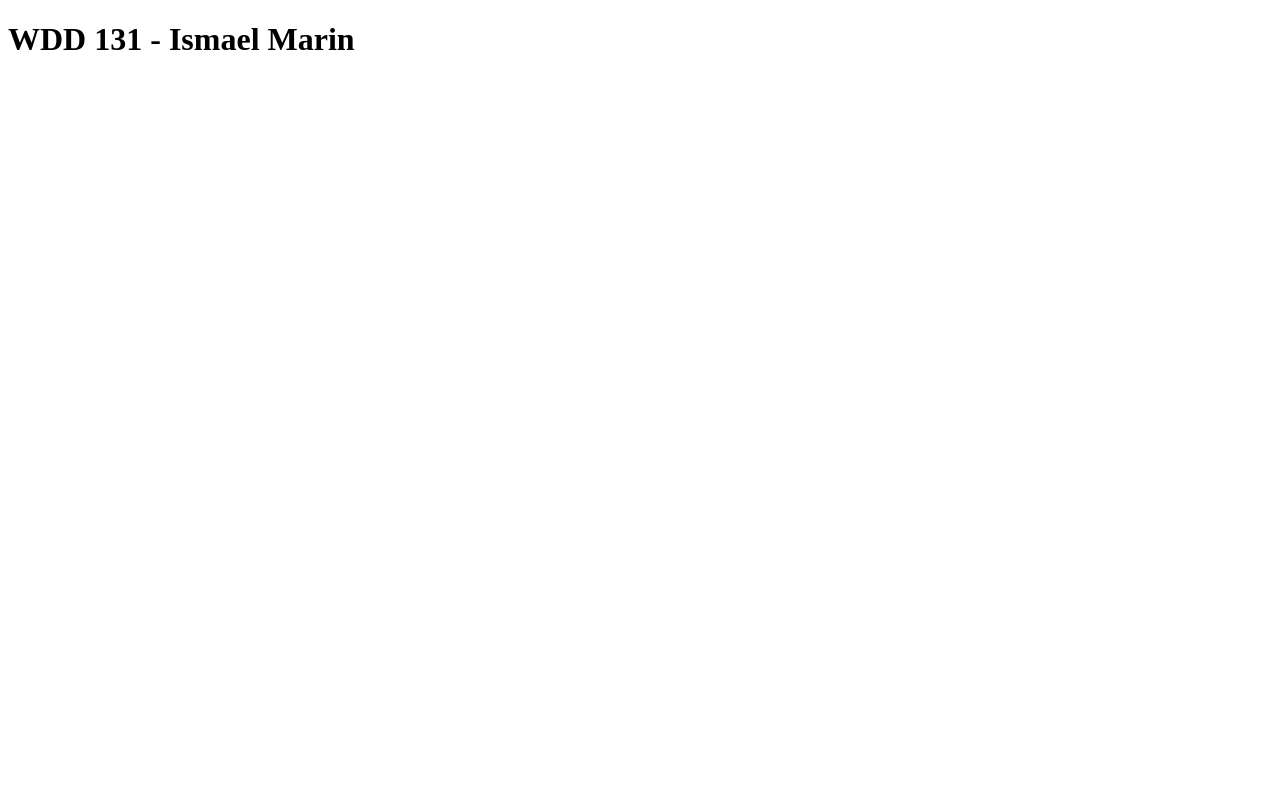
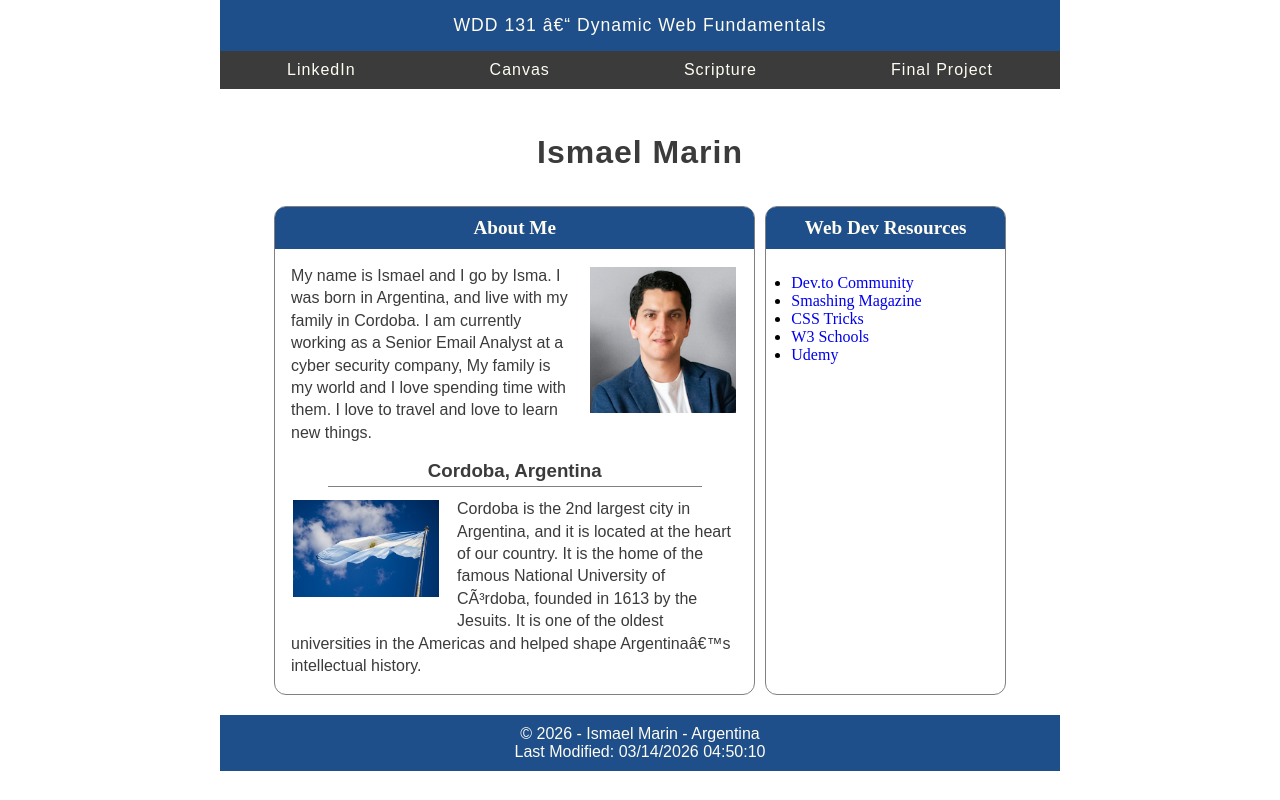
Before and after one commit to ismaelmarin2010/wdd131, a plain HTML site: page index.html in a window 1280 px wide. Drawn offline with Linux system fonts and the light colour scheme.

Commit message:
W01 Assignment: Home Page

```diff
--- a/index.html
+++ b/index.html
@@ -4,11 +4,62 @@
 <head>
     <meta charset="UTF=8">
     <meta name="viewport" content="width=device-width, initial-scale=1.0">
-    <title>WDD 131</title>
+    <title>WDD 131 – Dynamic Web Fundamentals – Ismael Marin</title>
+    <meta name="description" content="WDD 131 – Dynamic Web Fundamentals | Ismael Marin | ">
+    <meta name="author" content="Ismael Marin">
+    <link rel="stylesheet" href="styles/base.css">
+    <script src="scripts/getdates.js" defer></script>
 </head>
 
 <body>
-    <h1>WDD 131 - Ismael Marin</h1>
+    <header>
+        <span id="course-title">WDD 131 – Dynamic Web Fundamentals</span>
+        <nav>
+            <ul class="navigation">
+                <li><a href="https://linkedin.com/">LinkedIn</a></li>
+                <li><a href="https://byupw.instructure.com/">Canvas</a></li>
+                <li><a
+                        href="https://www.churchofjesuschrist.org/study/scriptures/bofm/moro/10?lang=eng&id=p31#p31">Scripture</a>
+                </li>
+                <li><a href="#">Final Project</a></li>
+            </ul>
+        </nav>
+    </header>
+
+    <main>
+
+        <h1>Ismael Marin</h1>
+
+        <section class="card left">
+            <h2>About Me</h2>
+            <img src="images/profile.png" alt="Ismael Marin" id="rgt">
+            <p>My name is Ismael and I go by Isma. I was born in Argentina, and live with my family in Cordoba. I am
+                currently working as a Senior Email Analyst at a cyber security company, My family is my world and I
+                love spending time with them. I love to travel and love to learn new things.</p>
+            <h3><span>Cordoba, Argentina</span></h3>
+            <img src="images/argentina.jpg" alt="Argentina" id="lft">
+            <p>Cordoba is the 2nd largest city in Argentina, and it is located at the heart of our country. It is the
+                home of the famous National University of Córdoba, founded in 1613 by the Jesuits. It is one of the
+                oldest universities in the Americas and helped shape Argentina’s intellectual history.</p>
+        </section>
+
+        <section class="card right">
+            <h2>Web Dev Resources</h2>
+            <ul>
+                <li><a href="https://dev.to/">Dev.to Community</a></li>
+                <li><a href="https://www.smashingmagazine.com/">Smashing Magazine</li>
+                <li><a href="https://css-tricks.com/">CSS Tricks</a></li>
+                <li><a href="https://www.w3schools.com/">W3 Schools</a></li>
+                <li><a href="https://www.udemy.com/">Udemy</a></li>
+            </ul>
+        </section>
+
+    </main>
+
+    <footer>
+        <p>&copy; <span id="currentyear"></span> - Ismael Marin - Argentina</p>
+        <p>Last Modified: <span id="lastModified"></span></p>
+    </footer>
 </body>
 
 </html>
--- /dev/null
+++ b/scripts/getdates.js
@@ -0,0 +1,4 @@
+const year = document.querySelector("#currentyear");
+year.textContent = new Date().getFullYear();
+
+document.getElementById("lastModified").textContent = document.lastModified;
--- /dev/null
+++ b/styles/base.css
@@ -0,0 +1,208 @@
+/* Hard Reset of CSS for the Page */
+* {
+    margin: 0;
+    padding: 0;
+    box-sizing: border-box;
+}
+
+/* Main Variables */
+:root {
+    --primary-color: rgba(30, 79, 138, 1);
+    /* Blue for background */
+    --secondary-color: rgb(255, 226, 95);
+    /* Yellow as the safety helmet */
+    --accent1-color: rgb(59, 59, 59);
+    /* Forrest green for ...?*/
+    --accent2-color: rgba(255, 252, 242, 1);
+    /* For text over dark background */
+    --border-color: rgba(0, 0, 0, 1);
+    /* Black for border and some text */
+    --border-shadow-color: rgba(128, 128, 128, 1);
+    /* Gray for shadow */
+    --heading-font-family: "Google Sans", sans-serif;
+    --heading-font-weight: 500;
+    --heading-font-style: normal;
+    --heading-font-grad: 0;
+    --body-font: 'Roboto', sans-serif;
+}
+
+/*--------------------------------*/
+header,
+main,
+footer {
+    max-width: 840px;
+    margin: 0 auto;
+}
+
+/*--------------------------------*/
+
+/* HEADER */
+header,
+footer {
+    background-color: var(--primary-color);
+    color: var(--accent2-color);
+    /* margin: 1rem auto; */
+    /* display: grid;
+    grid-template-columns: 1fr 1fr 1fr 1fr; */
+    align-items: center;
+}
+
+/*--------------------------------*/
+#course-title {
+    display: block;
+    font-family: var(--heading-font-family);
+    font-weight: var(--heading-font-weight);
+    font-style: var(--heading-font-style);
+    letter-spacing: 1px;
+    font-size: 1.1rem;
+    color: var(--accent2-color);
+    padding: 15px 0 15px 0;
+    text-align: center;
+}
+
+/*--------------------------------*/
+.navigation {
+    background-color: var(--accent1-color);
+    display: flex;
+    list-style: none;
+}
+
+.navigation li {
+    flex: 1 1 auto;
+}
+
+.navigation a {
+    display: flex;
+    color: var(--accent2-color);
+    padding: 10px;
+    text-decoration: none;
+    font-family: var(--heading-font-family);
+    font-weight: var(--heading-font-weight);
+    font-style: var(--heading-font-style);
+    letter-spacing: 1px;
+    font-size: 1rem;
+    justify-content: center;
+}
+
+.navigation a:hover {
+    color: var(--secondary-color);
+    text-decoration: none;
+    font-weight: 500;
+    background-color: black;
+}
+
+/*--------------------------------*/
+main {
+    display: grid;
+    grid-template-columns: 0.1fr 2fr 1fr 0.1fr;
+    grid-gap: 10px;
+    padding: 20px;
+}
+
+
+/*--------------------------------*/
+main h1 {
+    grid-row: 1 / 2;
+    grid-column: 1 / 5;
+    display: block;
+    text-align: center;
+    padding: 25px;
+    font-family: var(--heading-font-family);
+    font-weight: 700;
+    font-style: var(--heading-font-style);
+    letter-spacing: 1px;
+    font-size: 2rem;
+    color: var(--accent1-color);
+    justify-content: center;
+}
+
+/*--------------------------------*/
+main .left {
+    grid-row: 2 / 3;
+    grid-column: 2 / 3;
+}
+
+main .right {
+    grid-row: 2 / 3;
+    grid-column: 3 / 4;
+}
+
+.card h2 {
+    display: block;
+    background-color: var(--primary-color);
+    color: var(--accent2-color);
+    text-align: center;
+    font-size: 1.2rem;
+    padding: 10px;
+    border-radius: 10px 10px 0 0;
+}
+
+.card {
+    border: 1px solid var(--border-shadow-color);
+    border-radius: 12px;
+}
+
+.left img {
+    width: 150px;
+    height: auto;
+    padding: 2px;
+    margin: 1rem;
+}
+
+#rgt {
+    float: right;
+}
+
+#lft {
+    float: left;
+}
+
+.left p {
+    /* padding: 0.5rem; */
+    padding: 1rem;
+    font-size: var(--font-size);
+    line-height: 1.4rem;
+    font-family: var(--heading-font-family);
+    color: var(--accent1-color);
+}
+
+.left h3 {
+    text-align: center;
+    font-family: var(--heading-font-family);
+    color: var(--accent1-color);
+}
+
+.left h3 span {
+    border-bottom: 1px solid var(--border-shadow-color);
+    padding: 0 100px 5px 100px;
+}
+
+/*--------------------------------*/
+
+
+
+/*--------------------------------*/
+
+.right ul {
+    padding: 25px;
+    font-size: 1rem;
+}
+
+.right ul li a {
+    text-decoration: none;
+}
+
+/*--------------------------------*/
+
+/*--------------------------------*/
+footer {
+    font-family: var(--heading-font-family);
+    padding: 10px;
+}
+
+footer p {
+    display: block;
+    text-align: center;
+}
+
+/*--------------------------------*/
```
Also changed, not shown: week01/styles/layout.css (+8 -10 lines), images/argentina.jpg (added), images/profile.png (added).
